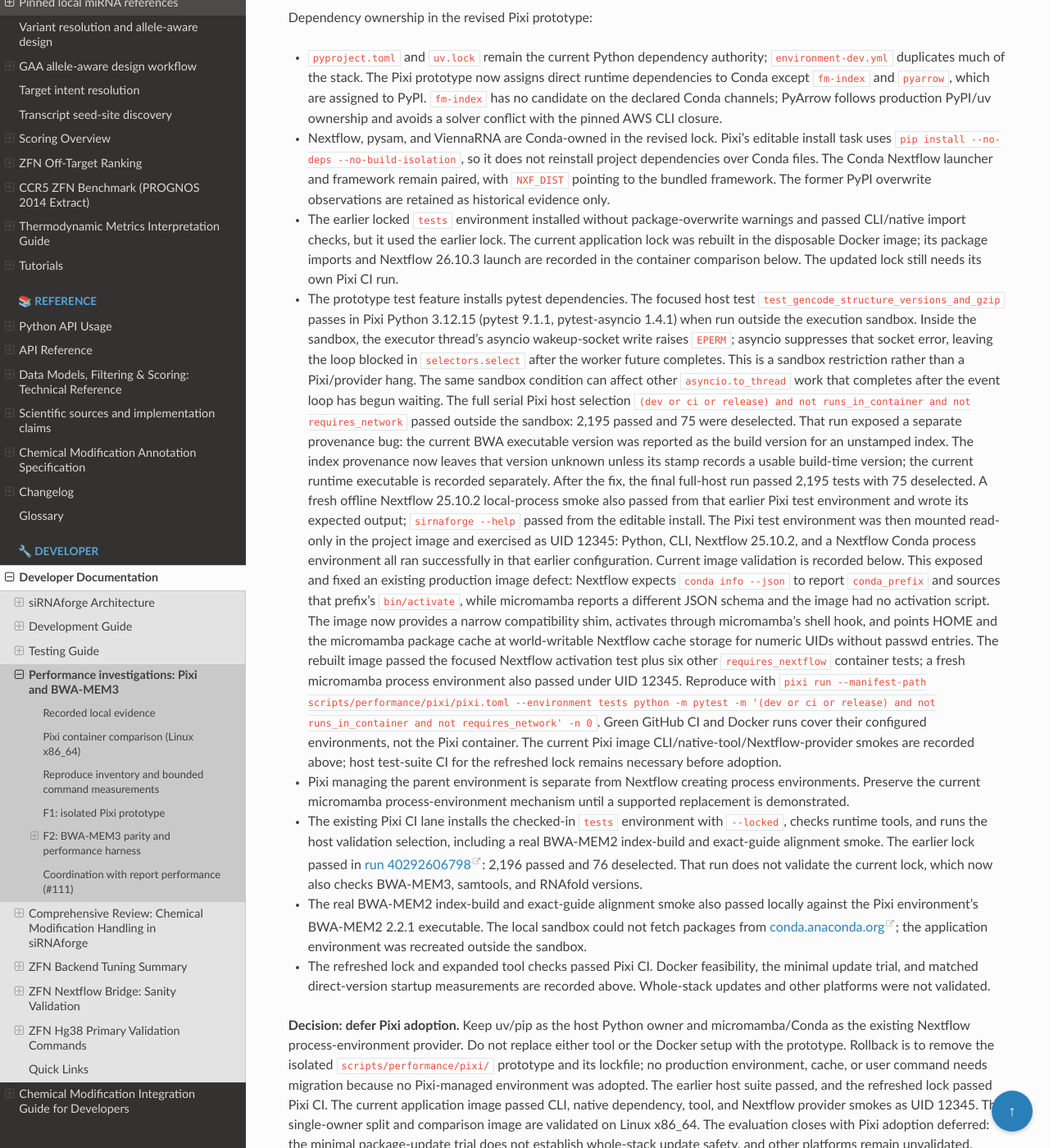
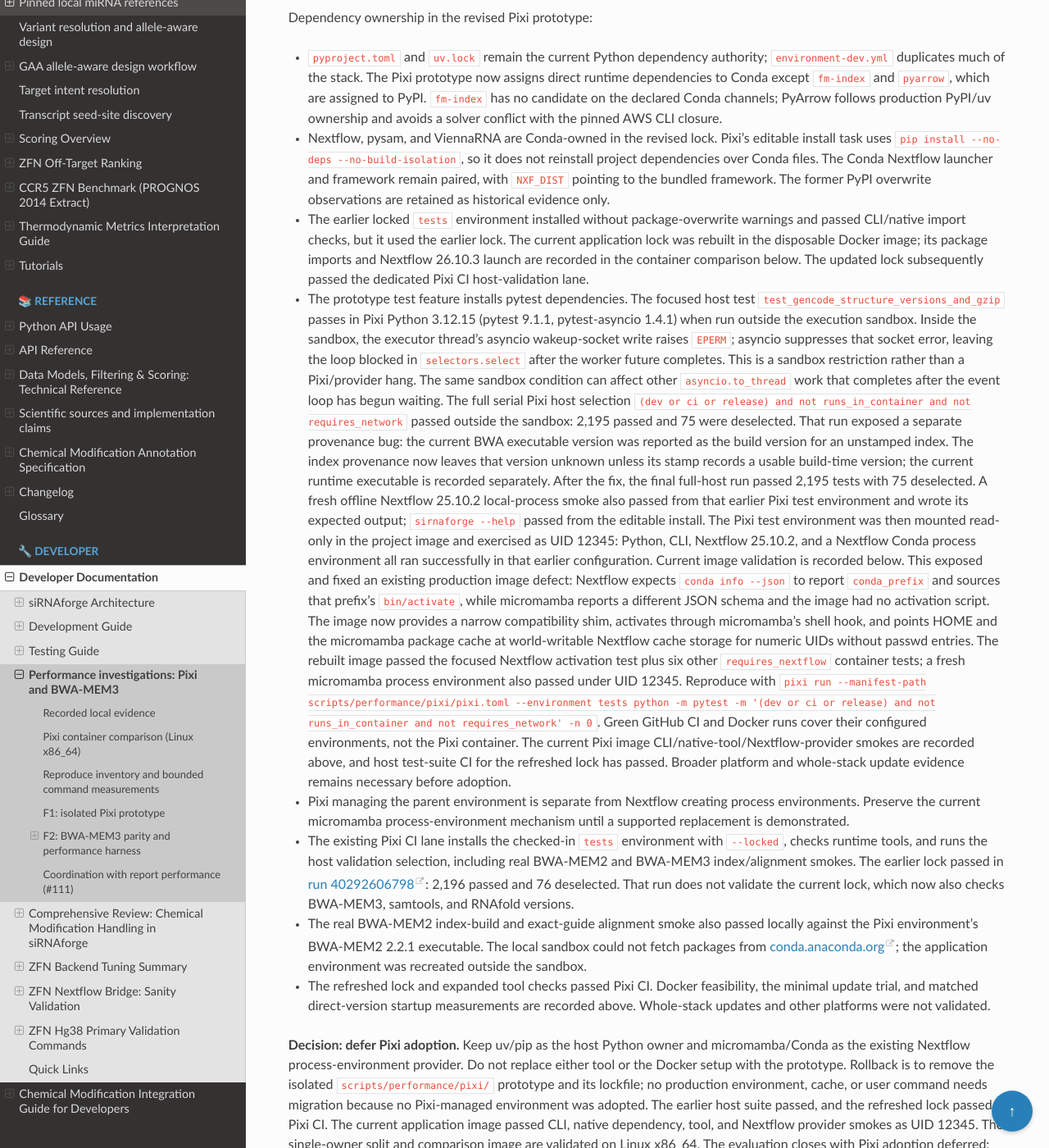
Before and after one commit to Austin-s-h/sirnaforge, a Sphinx documentation site: the page built from docs/developer/performance_review.md, in a window 1280 px wide and 1400 px high, scrolled down 3793 px. Shown: the whole window at 82% size. Built offline with Sphinx 7.4.7 and the Read the Docs theme 3.1.0, drawn with Linux system fonts in a browser that asks for light colours; some of the changed text lies outside the part shown.

Commit message:
Correct historical Pixi evidence and status

```diff
--- a/docs/developer/performance_review.md
+++ b/docs/developer/performance_review.md
@@ -205,7 +205,8 @@
   warnings and passed CLI/native import checks, but it used the earlier lock. The
   current application lock was rebuilt in the disposable Docker image; its
   package imports and Nextflow 26.10.3 launch are recorded in the container
-  comparison below. The updated lock still needs its own Pixi CI run.
+  comparison below. The updated lock subsequently passed the dedicated Pixi CI
+  host-validation lane.
 - The prototype test feature installs pytest dependencies. The focused host
   test `test_gencode_structure_versions_and_gzip` passes in Pixi Python 3.12.15
   (pytest 9.1.1, pytest-asyncio 1.4.1) when run outside the execution sandbox.
@@ -240,14 +241,15 @@
   --environment tests python -m pytest -m '(dev or ci or release) and not
   runs_in_container and not requires_network' -n 0`. Green GitHub CI and Docker
   runs cover their configured environments, not the Pixi container. The current
-  Pixi image CLI/native-tool/Nextflow-provider smokes are recorded above; host
-  test-suite CI for the refreshed lock remains necessary before adoption.
+  Pixi image CLI/native-tool/Nextflow-provider smokes are recorded above, and
+  host test-suite CI for the refreshed lock has passed. Broader platform and
+  whole-stack update evidence remains necessary before adoption.
 - Pixi managing the parent environment is separate from Nextflow creating
   process environments. Preserve the current micromamba process-environment
   mechanism until a supported replacement is demonstrated.
 - The existing Pixi CI lane installs the checked-in `tests` environment with
   `--locked`, checks runtime tools, and runs the host validation selection,
-  including a real BWA-MEM2 index-build and exact-guide alignment smoke. The
+  including real BWA-MEM2 and BWA-MEM3 index/alignment smokes. The
   earlier lock passed in [run 40292606798](https://github.com/Austin-s-h/sirnaforge/actions/runs/40292606798):
   2,196 passed and 76 deselected. That run does not validate the current lock,
   which now also checks BWA-MEM3, samtools, and RNAfold versions.
@@ -326,9 +328,10 @@
 currently lists release `0.15.0-0`, its mixed MIT/Apache-2.0/Zlib licensing,
 and Linux aarch64 and macOS arm64 in addition to its default Linux x86-64
 builds. This verifies package metadata, not a successful local install. An
-attempt to add it to the isolated Pixi comparison environment could not resolve
-the Bioconda index because network DNS is unavailable in this session; the
-prototype lock remains unchanged. The local results tested official MEM2 2.2.1
+attempt to resolve Bioconda in the isolated comparison environment failed
+because network DNS was unavailable; the separate checked-in Pixi runtime lock
+now pins MEM3 0.15.0 and its dedicated host CI lane validates a real index and
+repeated-hit alignment. The local results tested official MEM2 2.2.1
 and source release MEM3 0.15.0; hashes/build commands are in
 `aligner-builds.json`. MEM3 required `ALLOW_UNSUPPORTED_COMPILER=1` with GCC 13,
 so timings are not representative upstream performance.
```
Also changed, not shown: other parts of docs/developer/performance_review.md (+4 -4 lines), 1 other file.
